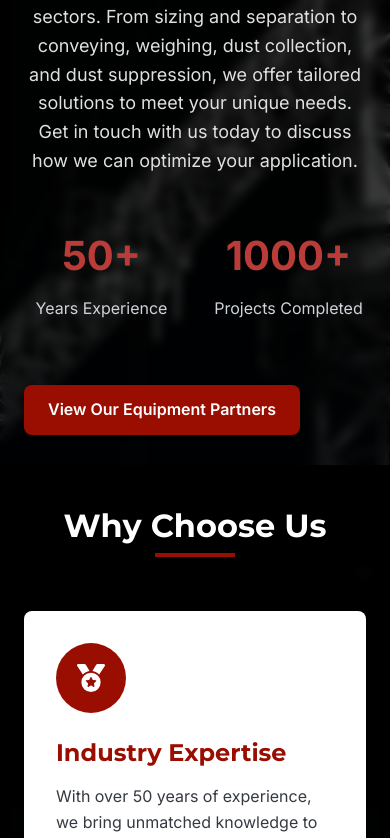
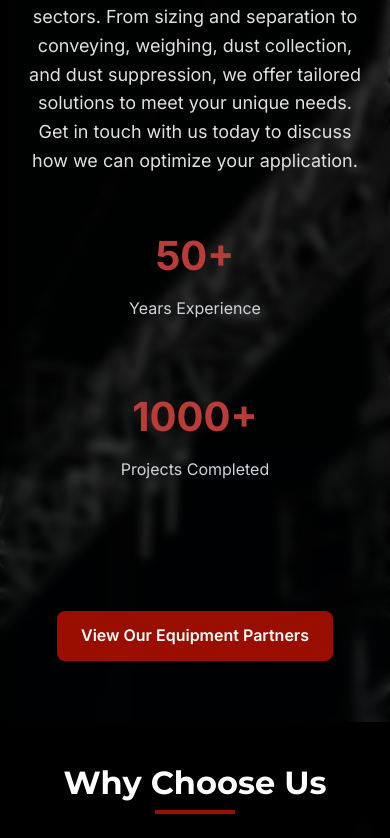
Before and after one commit to Hoosieman/kpmaster, a Next.js app: page / in a window 390 px wide. Shown: the part 1159-1997 px from the top of the page. Built offline with nearby package versions, Linux system fonts and the light colour scheme.

Commit message:
mobile design buttons

```diff
--- a/app/globals.css
+++ b/app/globals.css
@@ -718,16 +718,34 @@ p {
 }
 
 .about-stats {
-  display: grid;
-  grid-template-columns: repeat(auto-fit, minmax(150px, 1fr));
-  gap: 2rem;
+  display: grid; /* Switch to grid layout for better control */
+  grid-template-columns: repeat(auto-fit, minmax(200px, 1fr)); /* Auto-fit columns with a minimum width */
+  gap: 2rem; /* Add space between items */
   margin-top: 3rem;
 }
 
 .stat-item {
   text-align: center;
   color: #e0e0e0;
+  margin-bottom: 2rem;
 }
+
+@media (max-width: 768px) {
+  .about-stats {
+    grid-template-columns: 1fr; /* Stack items in a single column on mobile */
+    gap: 2rem; /* Keep the gap for vertical spacing */
+  }
+
+  .stat-item {
+    width: 100%; /* Ensure each item takes full width on mobile */
+    text-align: center; /* Center text for all items */
+  }
+
+  .stat-item:nth-child(3) {
+    margin-top: 2rem; /* Additional space for the link on mobile */
+  }
+}
+
 
 .stat-number {
   font-size: 2.5rem;
```
